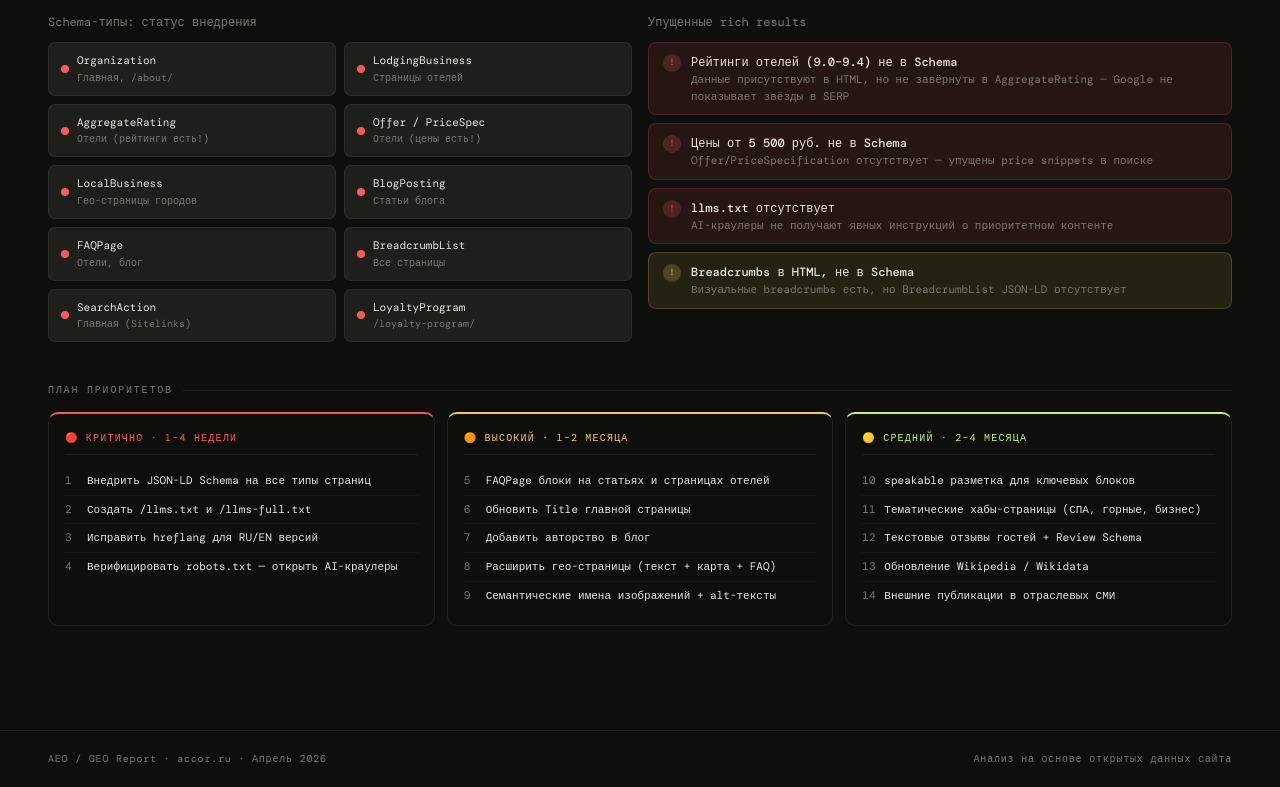
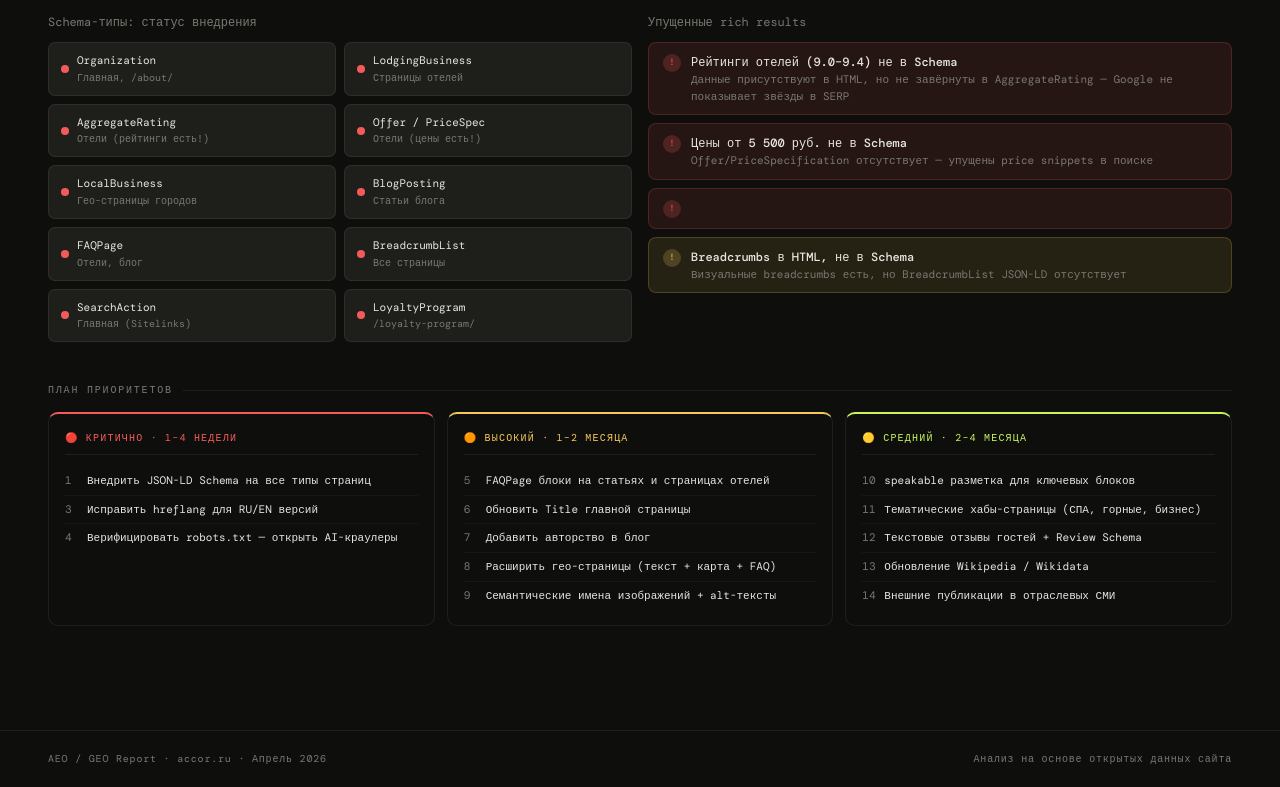
Before and after one commit to youknowSnox/aeo-report-accor, a plain HTML site: page report-9x2v5s8/index.html in a window 1280 px wide. Shown: the part 1246-2033 px from the top of the page. Drawn offline with nearby package versions, Linux system fonts and the light colour scheme.

Commit message:
clear llms.txt

```diff
--- a/report-9x2v5s8/index.html
+++ b/report-9x2v5s8/index.html
@@ -357,7 +357,6 @@
             </div>
             <div class="issue issue-red">
               <div class="issue-icon icon-red">!</div>
-              <div><div class="issue-title">llms.txt отсутствует</div><div class="issue-desc">AI-краулеры не получают явных инструкций о приоритетном контенте</div></div>
             </div>
             <div class="issue issue-amber">
               <div class="issue-icon icon-amber">!</div>
@@ -444,7 +443,6 @@
             <div class="issue issue-green"><div class="issue-icon icon-green">✓</div><div><div class="issue-title">Бренд «Accor» / «Аккор»</div><div class="issue-desc">Системно упоминается на всех страницах</div></div></div>
             <div class="issue issue-green"><div class="issue-icon icon-green">✓</div><div><div class="issue-title">Суббренды</div><div class="issue-desc">Mercure, ibis, Novotel, Mövenpick, Swissôtel, Adagio — представлены</div></div></div>
             <div class="issue issue-green"><div class="issue-icon icon-green">✓</div><div><div class="issue-title">Корпоративные факты</div><div class="issue-desc">Основана 1967, штаб-квартира во Франции, 110 стран, 5600 отелей</div></div></div>
-            <div class="issue issue-red"><div class="issue-icon icon-red">!</div><div><div class="issue-title">llms.txt отсутствует</div><div class="issue-desc">Нет явного управления AI-индексацией. Создать /llms.txt и /llms-full.txt</div></div></div>
             <div class="issue issue-amber"><div class="issue-icon icon-amber">?</div><div><div class="issue-title">Wikipedia / Wikidata</div><div class="issue-desc">Статус страницы о российской сети не проверен</div></div></div>
             <div class="issue issue-amber"><div class="issue-icon icon-amber">!</div><div><div class="issue-title">Внешние упоминания</div><div class="issue-desc">Необходимы публикации в отраслевых СМИ со ссылками на accor.ru</div></div></div>
           </div>
@@ -560,7 +558,6 @@
       <div class="priority-col priority-red">
         <div class="priority-header" style="color:var(--red);">🔴 Критично · 1–4 недели</div>
         <div class="priority-item"><span class="priority-num">1</span>Внедрить JSON-LD Schema на все типы страниц</div>
-        <div class="priority-item"><span class="priority-num">2</span>Создать /llms.txt и /llms-full.txt</div>
         <div class="priority-item"><span class="priority-num">3</span>Исправить hreflang для RU/EN версий</div>
         <div class="priority-item"><span class="priority-num">4</span>Верифицировать robots.txt — открыть AI-краулеры</div>
       </div>
```
